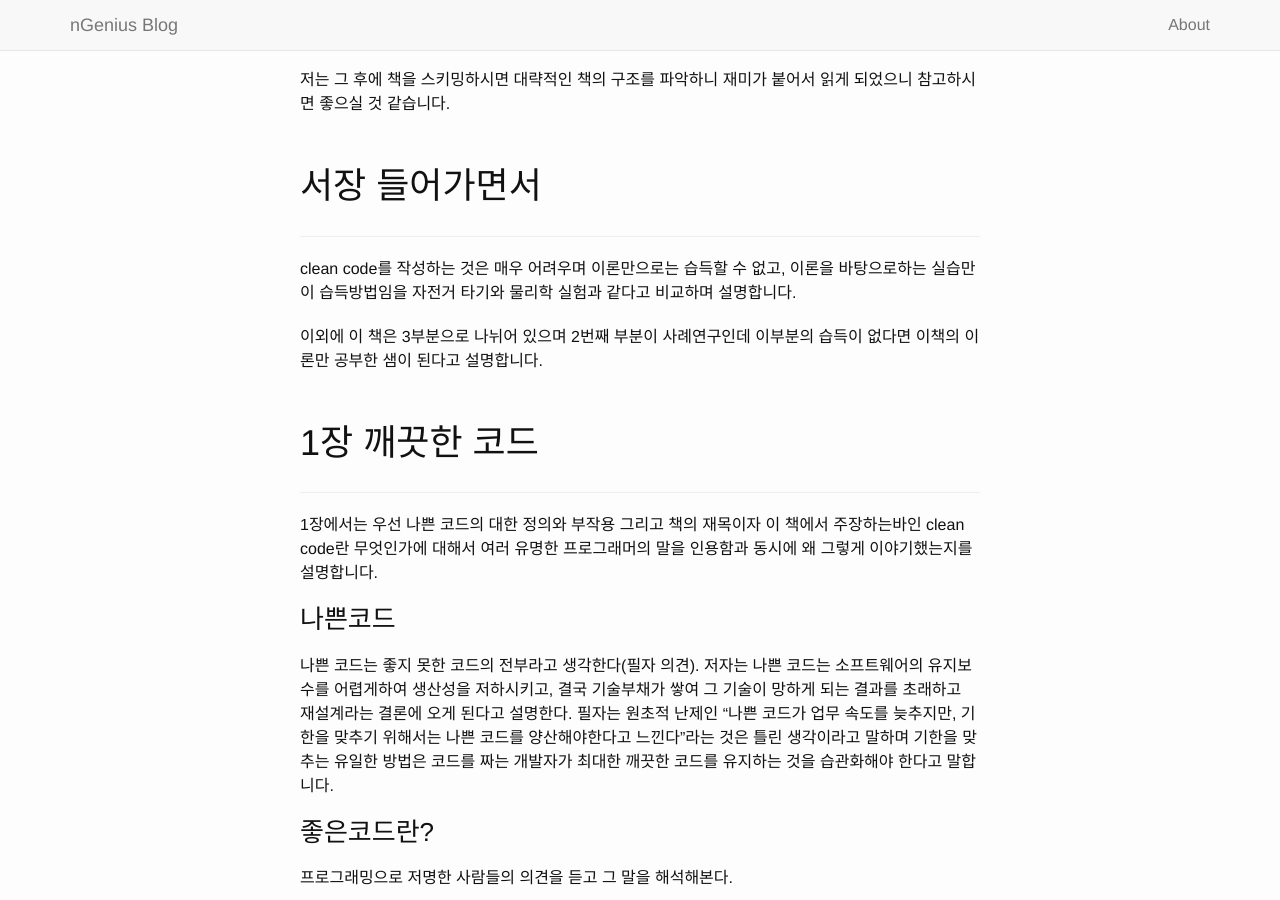
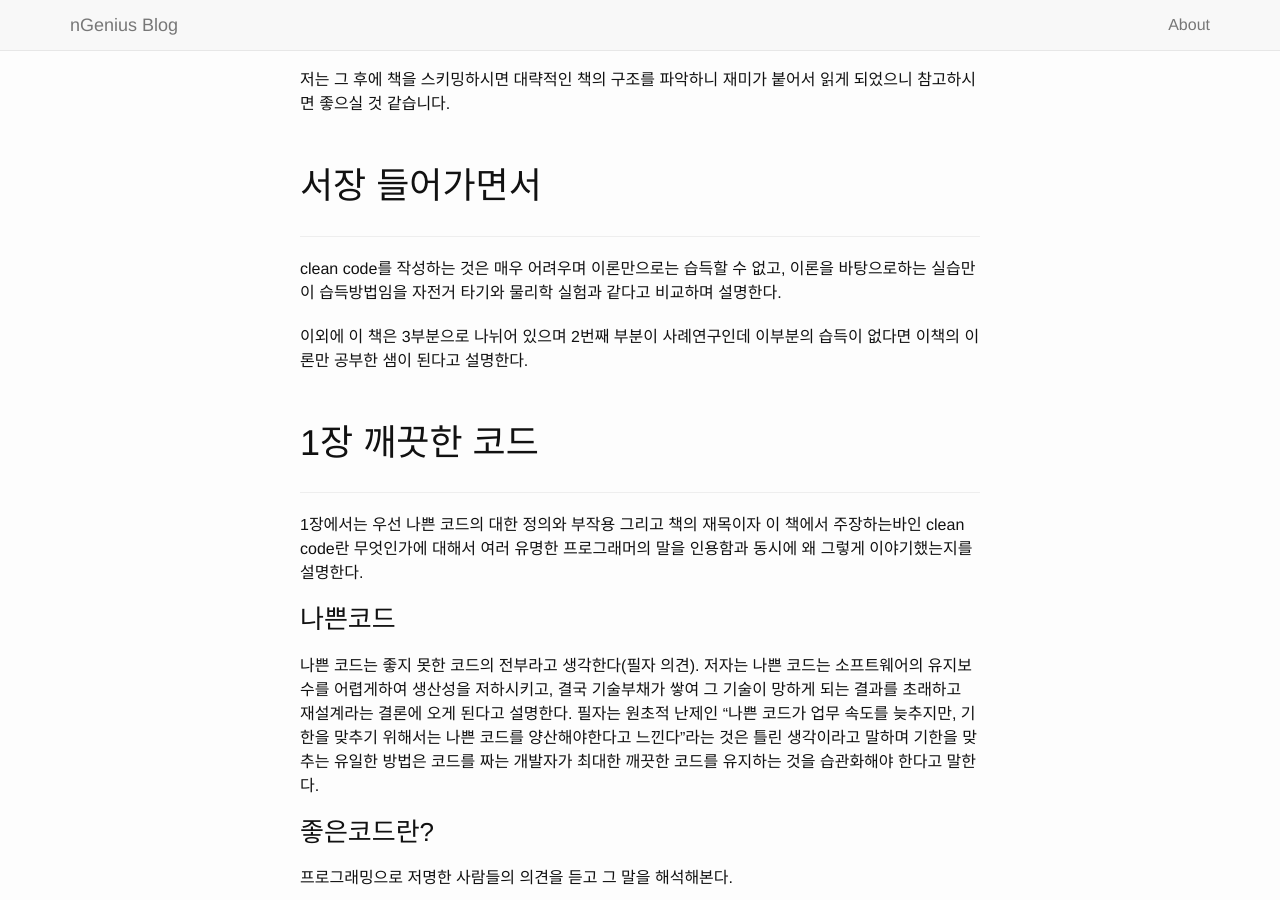
Before and after one commit to imsukmin/blog, a Jekyll site: the page built from _posts/2017-01-07-clean-code-book-report-part1.md, in a window 1280 px wide and 900 px high, scrolled down 330 px. Built offline with Jekyll 4.4.1, drawn with Linux system fonts in a browser that asks for light colours.

Commit message:
modify content

```diff
--- a/_posts/2017-01-07-clean-code-book-report-part1.md
+++ b/_posts/2017-01-07-clean-code-book-report-part1.md
@@ -17,18 +17,18 @@ date: "2017-01-07"
 
 # 서장 들어가면서
 
-clean code를 작성하는 것은 매우 어려우며 이론만으로는 습득할 수 없고, 이론을 바탕으로하는 실습만이 습득방법임을 자전거 타기와 물리학 실험과 같다고 비교하며 설명합니다.
+clean code를 작성하는 것은 매우 어려우며 이론만으로는 습득할 수 없고, 이론을 바탕으로하는 실습만이 습득방법임을 자전거 타기와 물리학 실험과 같다고 비교하며 설명한다.
 
-이외에 이 책은 3부분으로 나뉘어 있으며 2번째 부분이 사례연구인데 이부분의 습득이 없다면 이책의 이론만 공부한 샘이 된다고 설명합니다.
+이외에 이 책은 3부분으로 나뉘어 있으며 2번째 부분이 사례연구인데 이부분의 습득이 없다면 이책의 이론만 공부한 샘이 된다고 설명한다.
 
 
 # 1장 깨끗한 코드
 
-1장에서는 우선 나쁜 코드의 대한 정의와 부작용 그리고 책의 재목이자 이 책에서 주장하는바인 clean code란 무엇인가에 대해서 여러 유명한 프로그래머의 말을 인용함과 동시에 왜 그렇게 이야기했는지를 설명합니다.
+1장에서는 우선 나쁜 코드의 대한 정의와 부작용 그리고 책의 재목이자 이 책에서 주장하는바인 clean code란 무엇인가에 대해서 여러 유명한 프로그래머의 말을 인용함과 동시에 왜 그렇게 이야기했는지를 설명한다.
 
 ### 나쁜코드
 
-나쁜 코드는 좋지 못한 코드의 전부라고 생각한다(필자 의견). 저자는 나쁜 코드는 소프트웨어의 유지보수를 어렵게하여 생산성을 저하시키고, 결국 기술부채가 쌓여 그 기술이 망하게 되는 결과를 초래하고 재설계라는 결론에 오게 된다고 설명한다. 필자는 원초적 난제인 "나쁜 코드가 업무 속도를 늦추지만, 기한을 맞추기 위해서는 나쁜 코드를 양산해야한다고 느낀다"라는 것은 틀린 생각이라고 말하며 기한을 맞추는 유일한 방법은 코드를 짜는 개발자가 최대한 깨끗한 코드를 유지하는 것을 습관화해야 한다고 말합니다.
+나쁜 코드는 좋지 못한 코드의 전부라고 생각한다(필자 의견). 저자는 나쁜 코드는 소프트웨어의 유지보수를 어렵게하여 생산성을 저하시키고, 결국 기술부채가 쌓여 그 기술이 망하게 되는 결과를 초래하고 재설계라는 결론에 오게 된다고 설명한다. 필자는 원초적 난제인 "나쁜 코드가 업무 속도를 늦추지만, 기한을 맞추기 위해서는 나쁜 코드를 양산해야한다고 느낀다"라는 것은 틀린 생각이라고 말하며 기한을 맞추는 유일한 방법은 코드를 짜는 개발자가 최대한 깨끗한 코드를 유지하는 것을 습관화해야 한다고 말한다.
 
 
 ### 좋은코드란?
```
